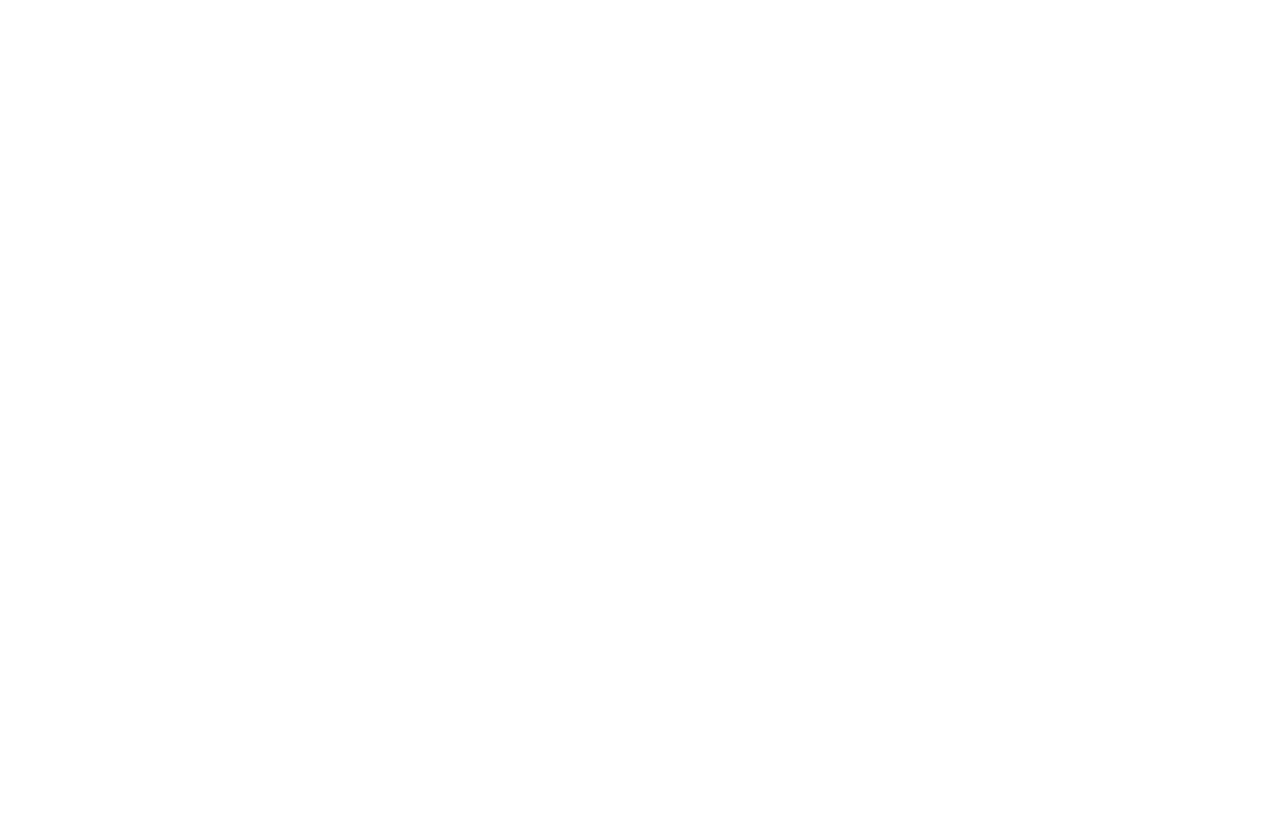
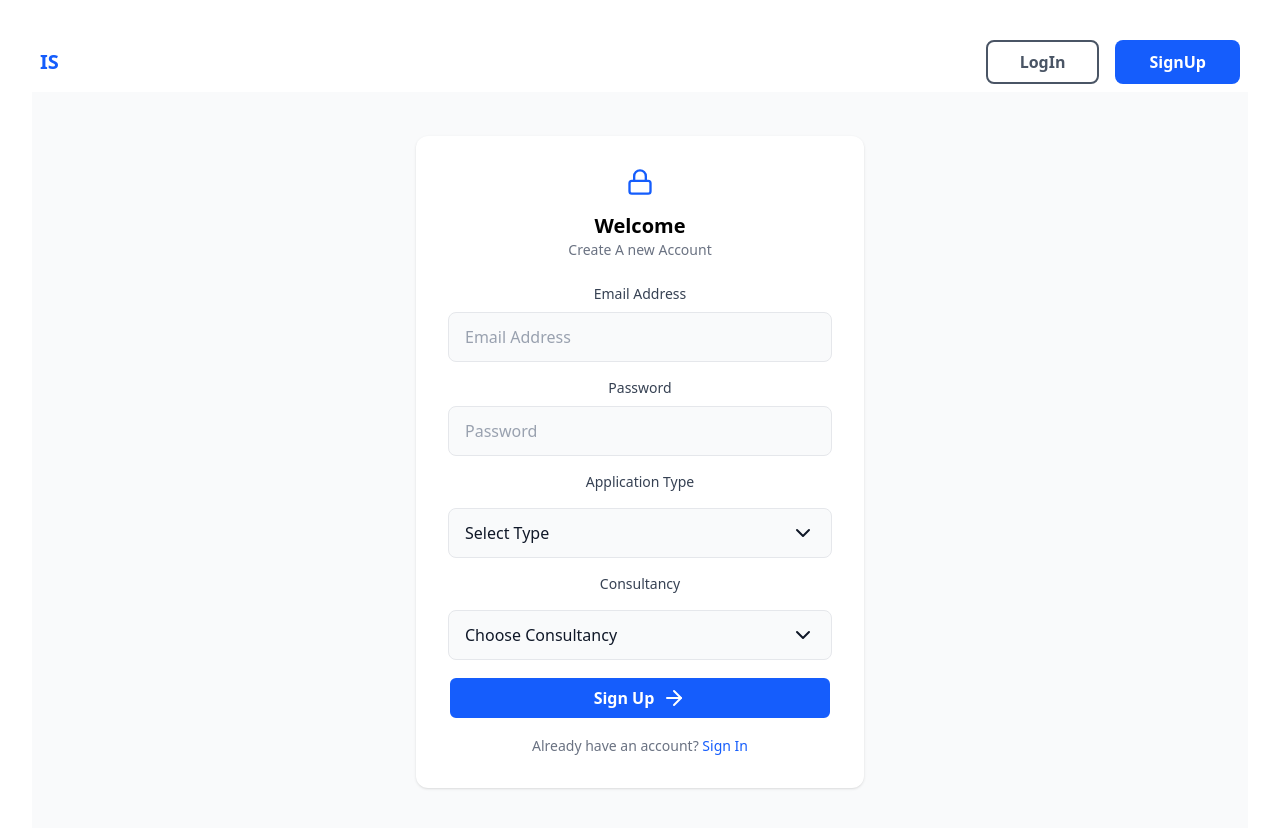
Before and after one commit to Jaswant-05/Immi-Sync, a React (Vite) app in the folder frontend/: page /signup in a window 1280 px wide. Before the commit this address had no page. Shown: the top 828 px of the page. Built offline with nearby package versions, Linux system fonts and the light colour scheme.

Commit message:
Added frontend for user signup

```diff
--- a/frontend/package.json
+++ b/frontend/package.json
@@ -15,6 +15,7 @@
     "lucide-react": "^0.503.0",
     "react": "^19.0.0",
     "react-dom": "^19.0.0",
+    "react-hook-form": "^7.56.1",
     "react-router-dom": "^7.4.1",
     "recoil": "^0.7.7",
     "tailwindcss": "^4.0.17"
--- a/frontend/src/App.jsx
+++ b/frontend/src/App.jsx
@@ -2,6 +2,7 @@
 import { BrowserRouter, Routes, Route } from 'react-router-dom'
 import { Landing } from './pages/Landing'
 import { NavLayout } from './layouts/NavLayout'
+import { UserSignUp } from './pages/signUp/UserSignUp'
 
 function App() {
 
@@ -9,7 +10,8 @@
     <div className='min-h-screen bg-white'>
       <BrowserRouter>
         <Routes>
-          <Route path='/' element={<NavLayout><Landing /></NavLayout>}/>
+          <Route path='/' element={<NavLayout> <Landing /></NavLayout>}/>
+          <Route path='/signup' element={<NavLayout> <UserSignUp /></NavLayout>}/>
         </Routes>
       </BrowserRouter>
     </div>
--- a/frontend/src/layouts/NavLayout.jsx
+++ b/frontend/src/layouts/NavLayout.jsx
@@ -1,5 +1,4 @@
 import { Navbar } from "../ui/Navbar";
-
 
 export const NavLayout = ({ children }) => {
   return (
--- /dev/null
+++ b/frontend/src/pages/signUp/UserSignUp.jsx
@@ -0,0 +1,86 @@
+import { ArrowRight, Lock } from "lucide-react"
+import { Input } from "../../ui/Input";
+import { Select } from "../../ui/Select";
+import { Button } from "../../ui/Button";
+import { useForm } from "react-hook-form";
+
+
+export const UserSignUp = () => {
+    const { register, handleSubmit, setValue } = useForm();
+    const onSubmit = data => console.log(data);
+
+    return (
+        <div className="flex flex-1 items-center justify-center bg-gray-50">
+            <div className="mx-4 md:mx-0 w-full max-w-md p-8 bg-white shadow rounded-xl">
+                <div className="flex justify-center mb-4">
+                    <Lock className="w-7 h-7 text-blue-600" />
+                </div>
+                <h2 className="text-xl font-semibold text-center">Welcome</h2>
+                <p className="text-sm text-gray-500 text-center mb-6">
+                    Create A new Account
+                </p>
+
+                <form className="space-y-4" onSubmit={handleSubmit(onSubmit)}>
+                    <Input
+                        type="text"
+                        name="emailAddress"
+                        label="Email Address"
+                        register={register} r
+                        equired
+                    />
+
+                    <Input
+                        type="password"
+                        name="password"
+                        label="Password"
+                        register={register}
+                        required
+                    />
+
+                    <Select
+                        label="Application Type"
+                        register={register}
+                        name="applicationType"
+                        setValue={setValue}
+                        required
+                        className="mt-4"
+                        options={[
+                        { label: "Select Type", value: "" },
+                        { label: "Visitor", value: "Visitor" },
+                        { label: "Work Permit", value: "Work Permit" },
+                        { label: "Permanent Residence", value: "Permanent Residence" },
+                        { label: "Citizen", value: "Citizen" }
+                        ]}
+                    />
+
+                    <Select
+                        label="Consultancy"
+                        register={register}
+                        name="consultancy"
+                        required
+                        setValue={setValue}
+                        className="mt-4"
+                        options={[  // need to be taken from the backend need a seperate backend point for this.
+                        { label: "Choose Consultancy", value: "" },
+                        { label: "NNC Immigration", value: "NNC Immigratioin" },
+                        ]}
+                    />
+
+                    <Button
+                        variant="secondary"
+                        className="w-full flex justify-center gap-2"
+                        type="submit"
+                    >
+                        Sign Up
+                        <ArrowRight />
+                    </Button>
+
+                </form>
+
+                <div className="text-center mt-4 text-sm text-gray-500">
+                    Already have an account? <span className="text-blue-600 cursor-pointer">Sign In</span>
+                </div>
+            </div>
+        </div>
+    );
+  };
--- a/frontend/src/ui/Button.jsx
+++ b/frontend/src/ui/Button.jsx
@@ -18,7 +18,7 @@
         VARIANTS[variant],
         className
       )}
-      //onClick={onClick}
+      onClick={onClick}
       type={type}
       {...rest}
     >
--- a/frontend/src/ui/Navbar.jsx
+++ b/frontend/src/ui/Navbar.jsx
@@ -1,15 +1,19 @@
+import { useNavigate } from "react-router-dom";
 import { Button } from "./Button";
 
 export const Navbar = () => {
+    const navigate = useNavigate();
     return (
         <div>
-            <nav className="max-w-7xl mx-auto bg-white flex justify-between items-center gap-2 p-4">
+            <nav className="max-w-7xl mx-auto bg-white flex justify-between items-center gap-2 p-2">
                 <div className="text-blue-600 font-semibold text-xl">
                     IS
                 </div>
                 <div className="flex justify-center items-center gap-4 ">
                     <Button variant="login">LogIn</Button>
-                    <Button variant="getStarted">SignIn</Button>
+                    <Button variant="getStarted" onClick={() => {
+                        navigate('/signup')
+                    }}>SignUp</Button>
                 </div>
             </nav>
         </div>
```
Also changed, not shown: frontend/src/pages/signUp/UserSignIn.jsx (deleted), 1 other file (tests, documents, lock files or other folders).
